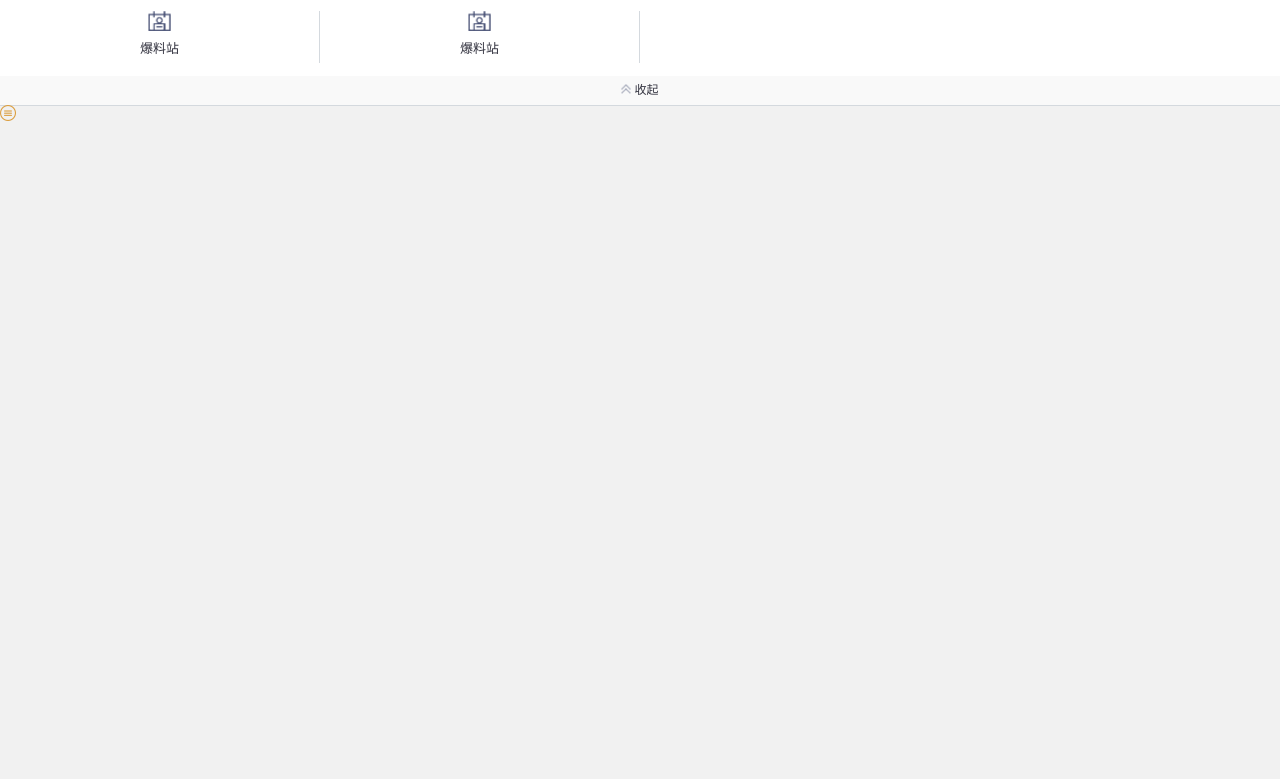
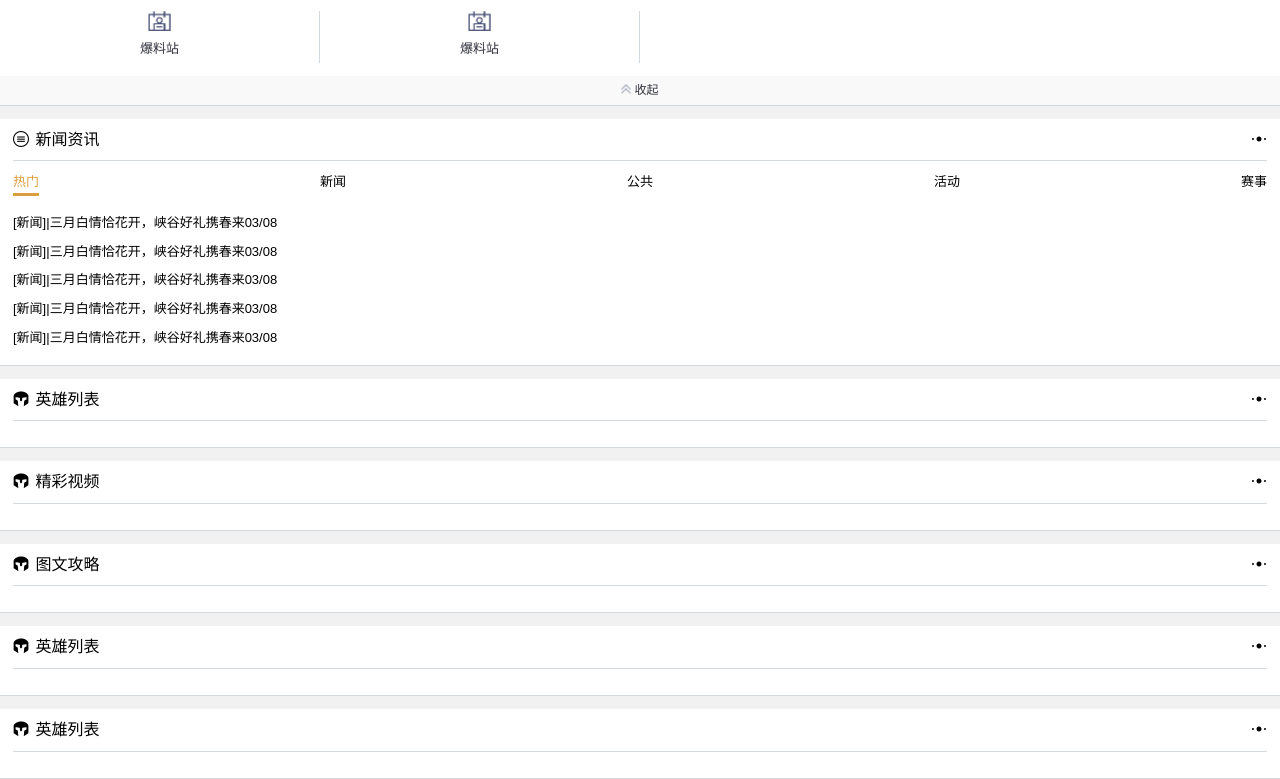
Before and after one commit to miaojianyong/Vuejs-Nodejs, a Vue app in the folder web/: page /#/ in a window 1280 px wide. Shown: the part 782-1561 px from the top of the page. Before the commit the page ends 904 px from the top, so only its background shows below. Built offline with nearby package versions, Linux system fonts and the light colour scheme.

Commit message:
卡片组件封装和使用

```diff
--- a/web/src/assets/scss/style.scss
+++ b/web/src/assets/scss/style.scss
@@ -133,11 +133,21 @@
 }
 /* nav */
 .nav { // 设置选中后的底部边框
+  display: flex; // 导航默认flex布局 横向排列
   .nav-item { // 统一加透明边框 下述在加实体边框 为了使其保证居中对齐
     border-bottom: 3px solid transparent;
     padding-bottom: 0.2rem; // 让边框下移点距离
-    &.active { // &表示该类的上一层
-      border-bottom: 3px solid #fff;
+    &.active { // &表示该类的上一层 默认选中的项 边框颜色
+      color: map-get($colors, 'primary'); // 默认文字颜色
+      border-bottom-color: map-get($colors, 'primary');
+    }
+  }
+  &.nav-inverse { // 反色，即和上述nav-item相反的颜色
+    .nav-item {
+      color: map-get($colors, 'white');
+      &.active {
+        border-bottom-color: map-get($colors, 'white');
+      }
     }
   }
 }
--- /dev/null
+++ b/web/src/components/Card.vue
@@ -0,0 +1,32 @@
+<!-- 卡片组件 -->
+<template>
+  <div class="card p-3 bg-white mt-3">
+    <div class="card-header d-flex ai-center pb-3">
+      <i class="iconfont" :class="`icon-${icon}`"></i>
+      <div class="fs-xl flex-1 px-2">{{title}}</div>
+      <i class="iconfont icon-menu"></i>
+    </div>
+    <div class="card-body pt-3">
+      <slot></slot> <!-- 创建插槽 -->
+    </div>
+  </div>
+</template>
+
+<script>
+  export default {
+    props: { // 接收组件传递来的参数 required 表示必填
+      title: {type: String, required: true},
+      icon: {type: String, required: true},
+    }
+  }
+</script>
+
+<style lang="scss">
+  @import '../assets/scss/_variables.scss';
+  .card {
+    .card-header {
+      border-bottom: 1px solid $border-color;
+    }
+    border-bottom: 1px solid $border-color;
+  }
+</style>
--- a/web/src/main.js
+++ b/web/src/main.js
@@ -17,6 +17,11 @@
 // 使用轮播图插件
 Vue.use(VueAwesomeSwiper, /* { default options with global component } */)
 
+// 引入卡片组件 -- 这里是全局引用 可以到具体组件中引用
+import Card from './components/Card.vue';
+// 定义全局组件
+Vue.component('m-card', Card); // 即使用m-card标签就是使用全局组件
+
 new Vue({
   router,
   render: h => h(App)
--- a/web/src/views/Home.vue
+++ b/web/src/views/Home.vue
@@ -29,7 +29,44 @@
       </div>
     </div>
     <!-- end fo nav icons -->
-    <i class="iconfont icon-Menu text-primary"></i>
+    <!-- 使用全局组件 并传递参数 -->
+    <m-card icon="Menu" title="新闻资讯">
+      <div class="nav jc-between">
+        <div class="nav-item active">
+          <div class="nav-link">热门</div>
+        </div>
+        <div class="nav-item">
+          <div class="nav-link">新闻</div>
+        </div>
+        <div class="nav-item">
+          <div class="nav-link">公共</div>
+        </div>
+        <div class="nav-item">
+          <div class="nav-link">活动</div>
+        </div>
+        <div class="nav-item">
+          <div class="nav-link">赛事</div>
+        </div>
+      </div>
+      <div class="pt-3">
+        <swiper>
+          <swiper-slide v-for="m in 5" :key="m">
+            <div class="py-2" v-for="n in 5" :key="n">
+              <span>[新闻]</span>
+              <span>|</span>
+              <span>三月白情恰花开，峡谷好礼携春来</span>
+              <span>03/08</span>
+            </div>
+          </swiper-slide>
+        </swiper>
+      </div>
+    </m-card>
+
+    <m-card icon="card-hero" title="英雄列表"></m-card>
+    <m-card icon="card-hero" title="精彩视频"></m-card>
+    <m-card icon="card-hero" title="图文攻略"></m-card>
+    <m-card icon="card-hero" title="英雄列表"></m-card>
+    <m-card icon="card-hero" title="英雄列表"></m-card>
   </div>
 </template>
 
--- a/web/src/views/Main.vue
+++ b/web/src/views/Main.vue
@@ -13,7 +13,7 @@
     <!-- 导航 首页、攻略中心、赛事中心 -->
     <div class="bg-primary pt-3 pb-2">
       <!-- flex布局 文字颜色 水平分别并且左右两侧有空白-->
-      <div class="nav d-flex text-white jc-around pb-1">
+      <div class="nav nav-inverse pb-1 jc-around">
         <!-- active高亮 即选中 文字底部有边框 -->
         <div class="nav-item active">
           <!-- router-link 表示连接 默认是a标签 tag设置标签类型 -->
```
